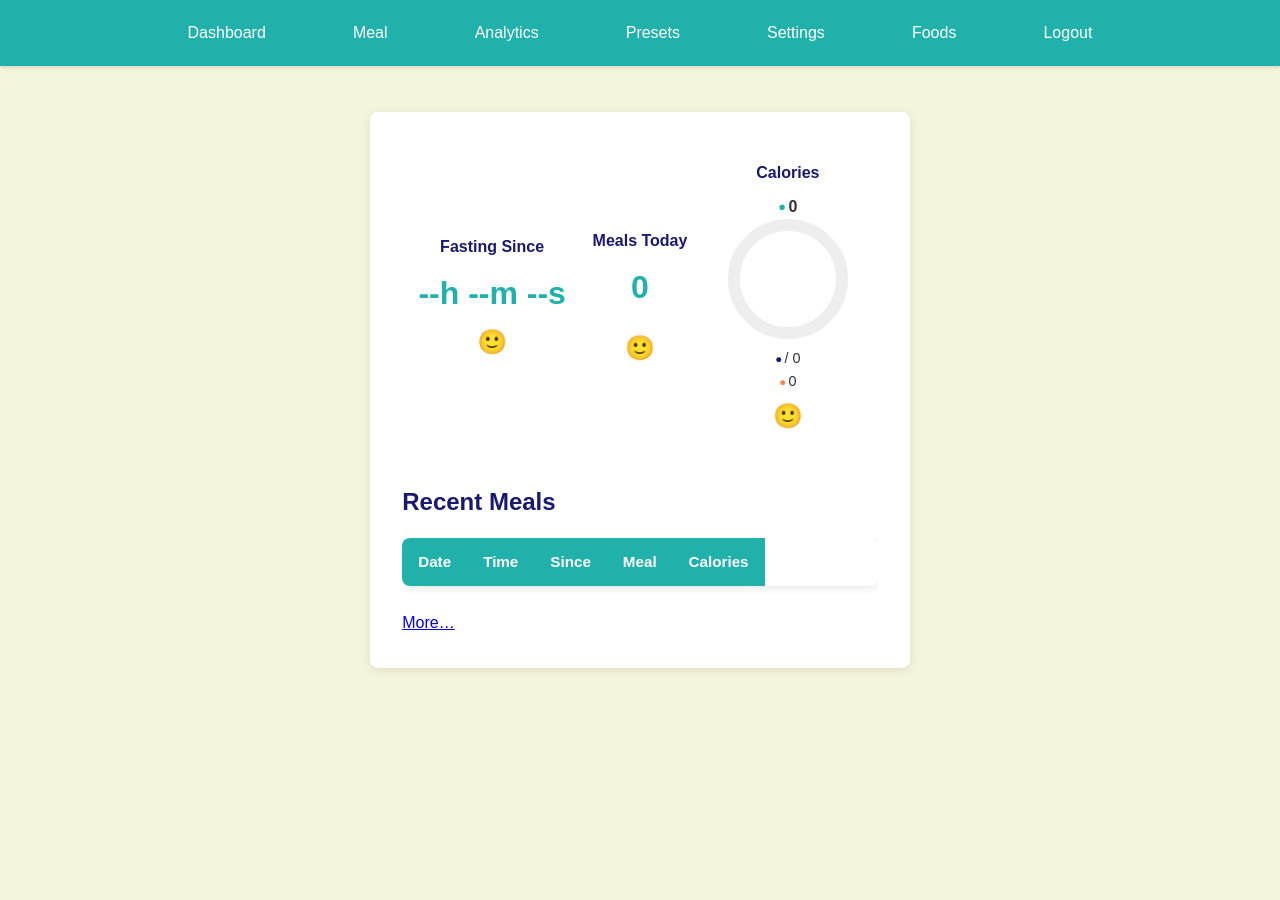
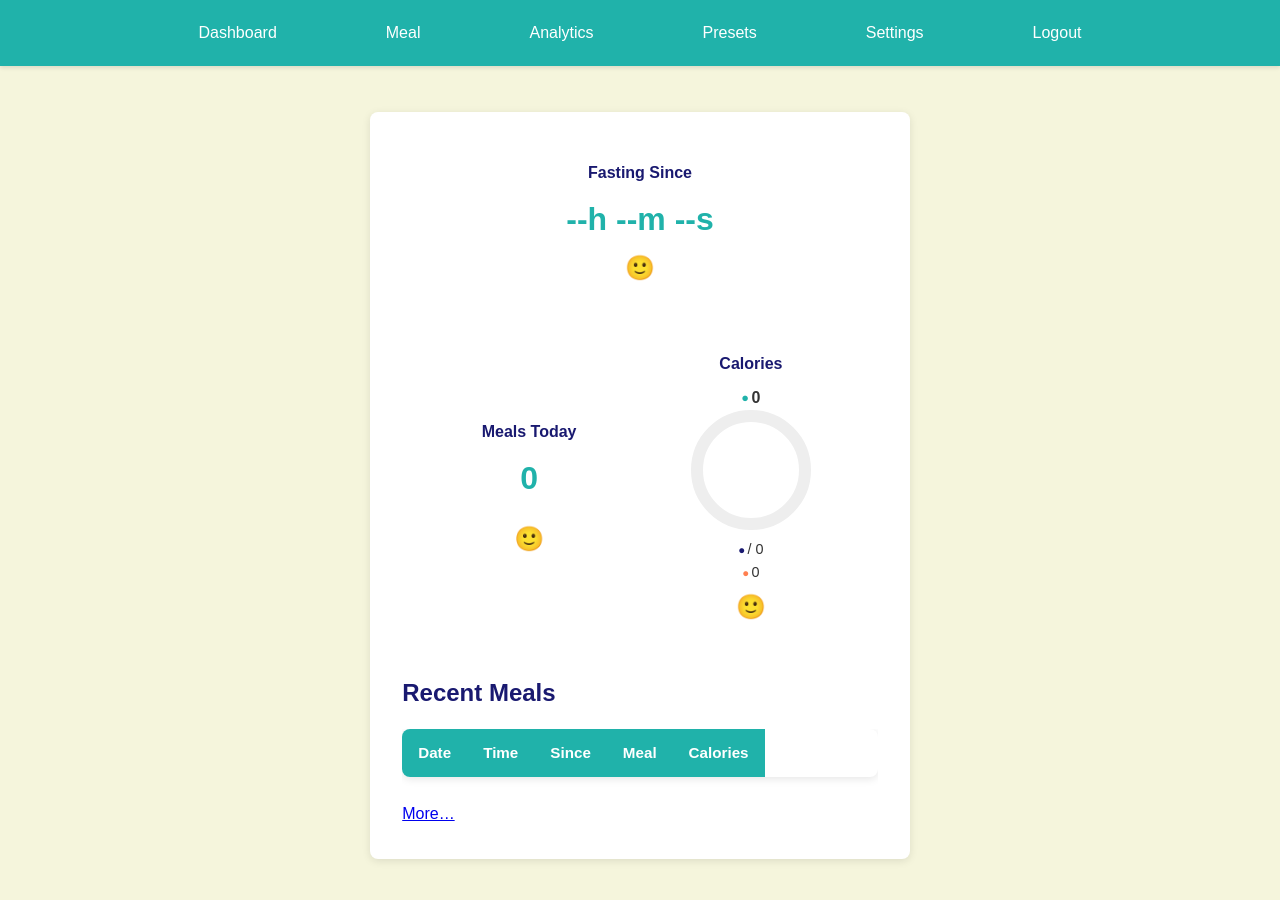
Before and after one commit to DoctorMoshtak/food-tracker-app, a website: page public/dashboard.html in a window 1280 px wide. Before the commit the page ends 800 px from the top, so only its background shows below. Drawn offline with Linux system fonts and the light colour scheme; no server answers.

Commit message:
Describe what you changed

```diff
--- a/public/dashboard.html
+++ b/public/dashboard.html
@@ -14,7 +14,6 @@
       <button onclick="goTo('/analytics.html')">Analytics</button>
       <button onclick="goTo('/presets.html')">Presets</button>
       <button onclick="goTo('/settings.html')">Settings</button>
-      <button onclick="goTo('/food_items.html')">Foods</button>
       <button onclick="logout()">Logout</button>
     </nav>
   </header>
@@ -28,8 +27,9 @@
         <div id="fastingTime" class="stat-value">--h --m --s</div>
         <div id="fastingEmoji" class="stat-emoji">🙂</div>
       </div>
-
+    </section>
       <!-- Meals Today -->
+    <section id="stats" class="stats-panel">
       <div class="stat-block">
         <h3>Meals Today</h3>
         <!-- count fallback for no-pills -->
```
Also changed, not shown: public/add_meal.html (+1 -0 lines), public/analytics.html (+1 -1 lines), public/index.html (+2 -0 lines), public/presets.html (+2 -0 lines), public/settings.html (+2 -0 lines), public/signup.html (+2 -0 lines).
